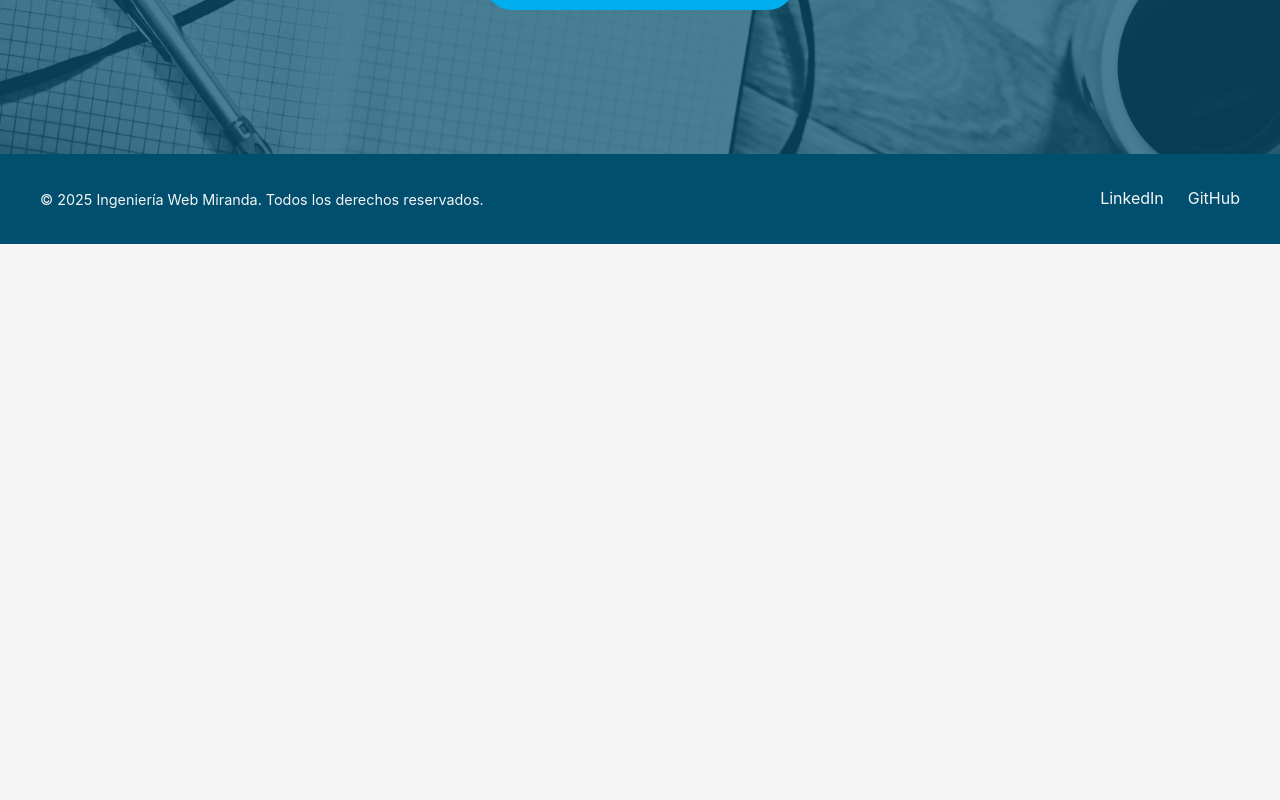
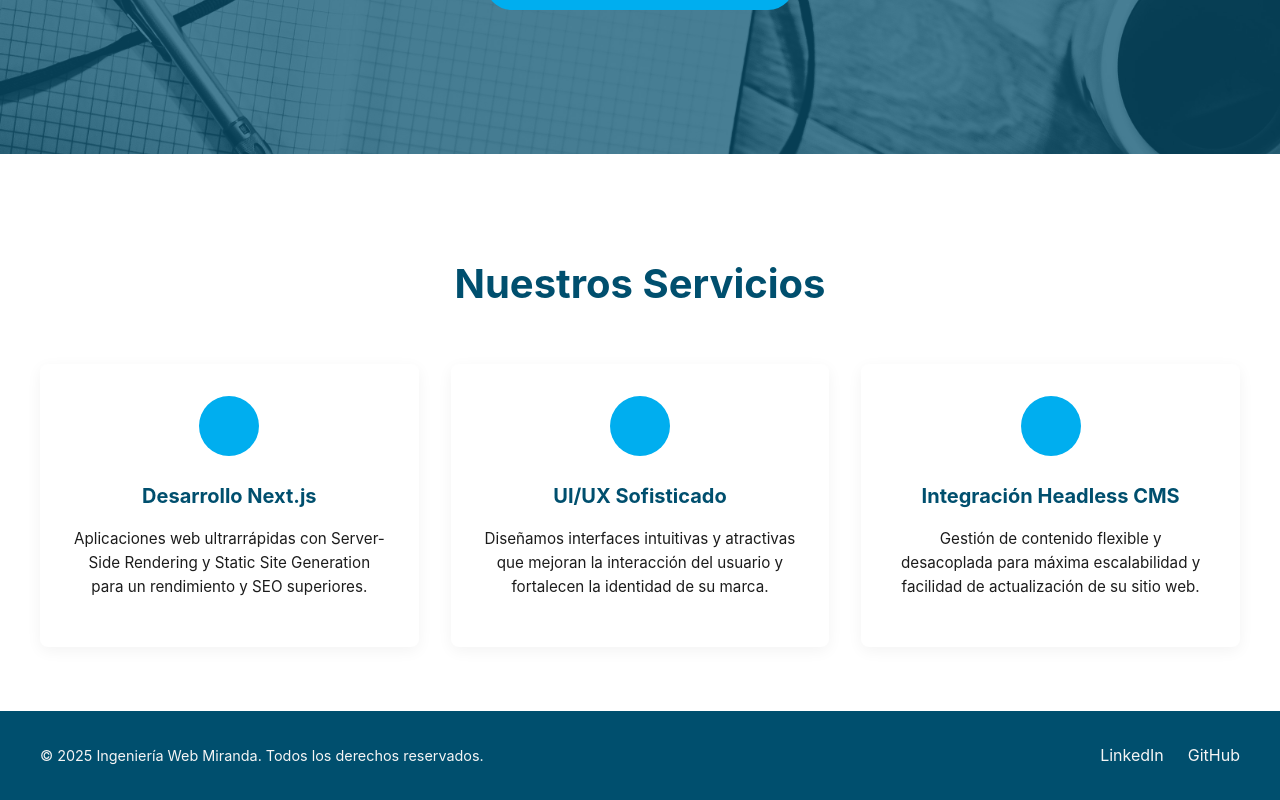
Before and after one commit to MauroMiranda0/ingenieria-web-miranda, a Next.js app: page / in a window 1280 px wide. Shown: the part 557-1357 px from the top of the page. Before the commit the page ends 801 px from the top, so only its background shows below. Built offline with nearby package versions, Linux system fonts and the light colour scheme.

Commit message:
Fase 5: Feat(Homepage): Add Services section and reusable Card component

```diff
--- a/mocks/cms/homepage.json
+++ b/mocks/cms/homepage.json
@@ -1,4 +1,3 @@
-
 {
   "meta": {
     "title": "Ingeniería Web Miranda | Soluciones Innovadoras",
@@ -12,6 +11,23 @@
       "ctaText": "Descubre Nuestros Proyectos",
       "ctaLink": "/proyectos",
       "backgroundImage": "/images/hero-background.jpg"
-    }
+    },
+    "services": [
+      {
+        "icon": "code-icon",
+        "title": "Desarrollo Next.js",
+        "description": "Aplicaciones web ultrarrápidas con Server-Side Rendering y Static Site Generation para un rendimiento y SEO superiores."
+      },
+      {
+        "icon": "design-icon",
+        "title": "UI/UX Sofisticado",
+        "description": "Diseñamos interfaces intuitivas y atractivas que mejoran la interacción del usuario y fortalecen la identidad de su marca."
+      },
+      {
+        "icon": "cms-icon",
+        "title": "Integración Headless CMS",
+        "description": "Gestión de contenido flexible y desacoplada para máxima escalabilidad y facilidad de actualización de su sitio web."
+      }
+    ]
   }
 }
--- a/src/app/page.jsx
+++ b/src/app/page.jsx
@@ -1,19 +1,17 @@
 // src/app/page.jsx
 
 import Hero from '@/components/sections/Hero/Hero';
+import Services from '@/components/sections/Services/Services'; // 1. Importar el nuevo componente
 import { getHomepageData } from '@/lib/cms';
 
-// Convertimos la página en un componente asíncrono para poder usar 'await'.
 export default async function HomePage() {
-  // 1. Obtenemos los datos de nuestro CMS (mock).
   const homepageData = await getHomepageData();
 
-  // 2. Extraemos la sección específica que necesita el componente Hero.
-  const { hero } = homepageData.content;
+  // 2. Extraer tanto 'hero' como 'services' de los datos
+  const { hero, services } = homepageData.content;
 
   return (
     <main>
-      {/* 3. Renderizamos el componente Hero pasándole los datos como props. */}
       <Hero
         title={hero.title}
         subtitle={hero.subtitle}
@@ -21,7 +19,8 @@ export default async function HomePage() {
         ctaLink={hero.ctaLink}
         backgroundImage={hero.backgroundImage}
       />
-      {/* Aquí irán las otras secciones de la página en el futuro */}
+      {/* 3. Renderizar la nueva sección y pasarle los datos */}
+      <Services services={services} />
     </main>
   );
 }
--- a/src/components/common/Card/Card.jsx
+++ b/src/components/common/Card/Card.jsx
@@ -0,0 +1,18 @@
+// src/components/common/Card/Card.jsx
+import React from 'react';
+import './Card.scss';
+
+const Card = ({ icon, title, description }) => {
+  return (
+    <article className="card">
+      <div className="card__icon-container">
+        {/* Por ahora, el ícono es un placeholder. Más adelante lo reemplazaremos con SVGs o una librería de íconos. */}
+        <div className="card__icon-placeholder" aria-hidden="true"></div>
+      </div>
+      <h3 className="card__title">{title}</h3>
+      <p className="card__description">{description}</p>
+    </article>
+  );
+};
+
+export default Card;
--- a/src/components/common/Card/Card.scss
+++ b/src/components/common/Card/Card.scss
@@ -0,0 +1,41 @@
+// src/components/common/Card/Card.scss
+
+.card {
+  background-color: #ffffff;
+  padding: 2rem;
+  border-radius: 8px;
+  box-shadow: 0 4px 15px rgba(0, 0, 0, 0.05);
+  text-align: center;
+  transition: transform 0.3s ease, box-shadow 0.3s ease;
+
+  &:hover {
+    transform: translateY(-8px);
+    box-shadow: 0 10px 25px rgba(0, 79, 110, 0.1);
+  }
+
+  &__icon-container {
+    margin-bottom: 1.5rem;
+  }
+
+  &__icon-placeholder {
+    // Placeholder visual para el ícono
+    width: 60px;
+    height: 60px;
+    margin: 0 auto;
+    background-color: var(--color-azul-cielo);
+    border-radius: 50%;
+    // En una implementación real, aquí iría un SVG o una fuente de íconos.
+  }
+
+  &__title {
+    font-size: 1.25rem;
+    margin-bottom: 0.75rem;
+    color: var(--color-azul-petroleo);
+  }
+
+  &__description {
+    font-size: 0.95rem;
+    line-height: 1.6;
+    color: var(--color-negro-suave);
+  }
+}
--- /dev/null
+++ b/src/components/sections/Services/Services.jsx
@@ -0,0 +1,27 @@
+// src/components/sections/Services/Services.jsx
+
+import React from 'react';
+import Card from '@/components/common/Card/Card';
+import './Services.scss';
+
+const Services = ({ services }) => {
+  return (
+    <section className="services" aria-labelledby="services-title">
+      <div className="services__container">
+        <h2 id="services-title" className="services__title">Nuestros Servicios</h2>
+        <div className="services__grid">
+          {services.map((service, index) => (
+            <Card
+              key={index}
+              icon={service.icon}
+              title={service.title}
+              description={service.description}
+            />
+          ))}
+        </div>
+      </div>
+    </section>
+  );
+};
+
+export default Services;
--- /dev/null
+++ b/src/components/sections/Services/Services.scss
@@ -0,0 +1,31 @@
+// src/components/sections/Services/Services.scss
+
+.services {
+  padding: 4rem 2rem;
+  background-color: #FFFFFF;
+
+  &__container {
+    max-width: 1200px;
+    margin: 0 auto;
+  }
+
+  &__title {
+    text-align: center;
+    font-size: 2.5rem;
+    margin-bottom: 3rem;
+  }
+
+  &__grid {
+    display: grid;
+    grid-template-columns: repeat(auto-fit, minmax(300px, 1fr));
+    gap: 2rem;
+  }
+
+  @media (max-width: 768px) {
+    padding: 3rem 1rem;
+
+    &__title {
+      font-size: 2.2rem;
+    }
+  }
+}
```
